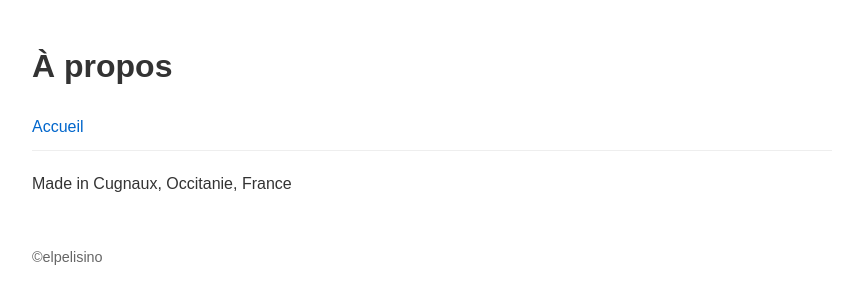
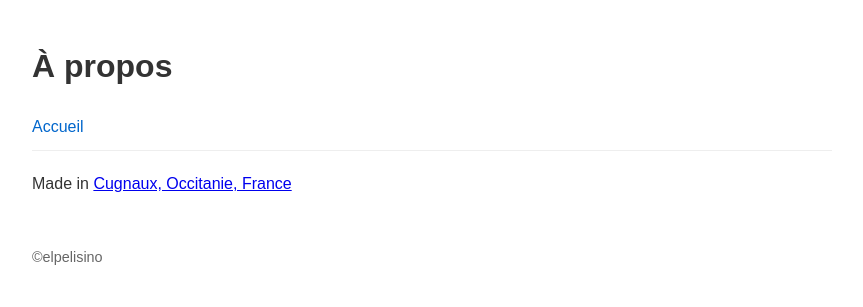
Before and after one commit to elpelisino/citizenofcgx, a plain HTML site: page about.html in a window 1280 px wide. Shown: the whole page, without its empty margins (208-1071 px from the left). Drawn offline with Linux system fonts and the light colour scheme.

Commit message:
Update about.html

```diff
--- a/about.html
+++ b/about.html
@@ -14,7 +14,8 @@
 		</nav>
 	</header>
 	<main>
-		<p>Made in Cugnaux, Occitanie, France</p>
+		<p>Made in <a href="https://fr.wikipedia.org/wiki/Cugnaux">Cugnaux, Occitanie, France</a>
+</p>
 	</main>
 	<footer>
 		<p>©elpelisino</p>
```
